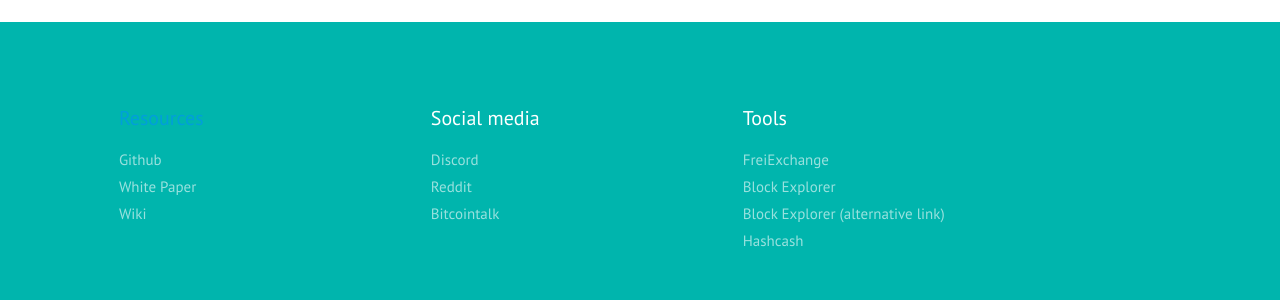
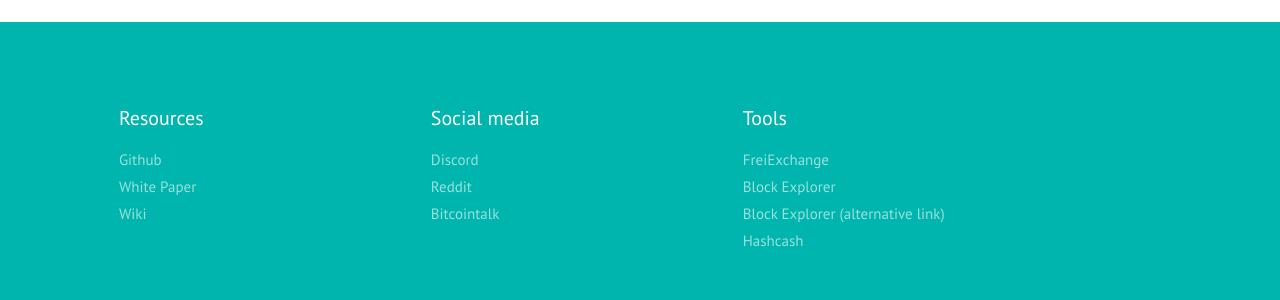
Before and after one commit to slimcoin-project/slimcoin-project.github.io, a Jekyll site: the page built from index.html, in a window 1280 px wide. Shown: the part 1816-2116 px from the top of the page. Built offline with Jekyll 4.4.1, drawn with Linux system fonts in a browser that asks for light colours; some web fonts are replaced.

Commit message:
Update homepage.css
The word "Resources" is light blue on the home page and it's white on the other pages. The patch makes it white like all the other footer headers on the home page and like it's on the pages other than homepage.

```diff
--- a/css/homepage.css
+++ b/css/homepage.css
@@ -65,6 +65,10 @@
 
 p a {
   font-weight: bold;
+}
+
+#footer .ui.header {
+    color: white !important;
 }
 
 /*******************************
```
